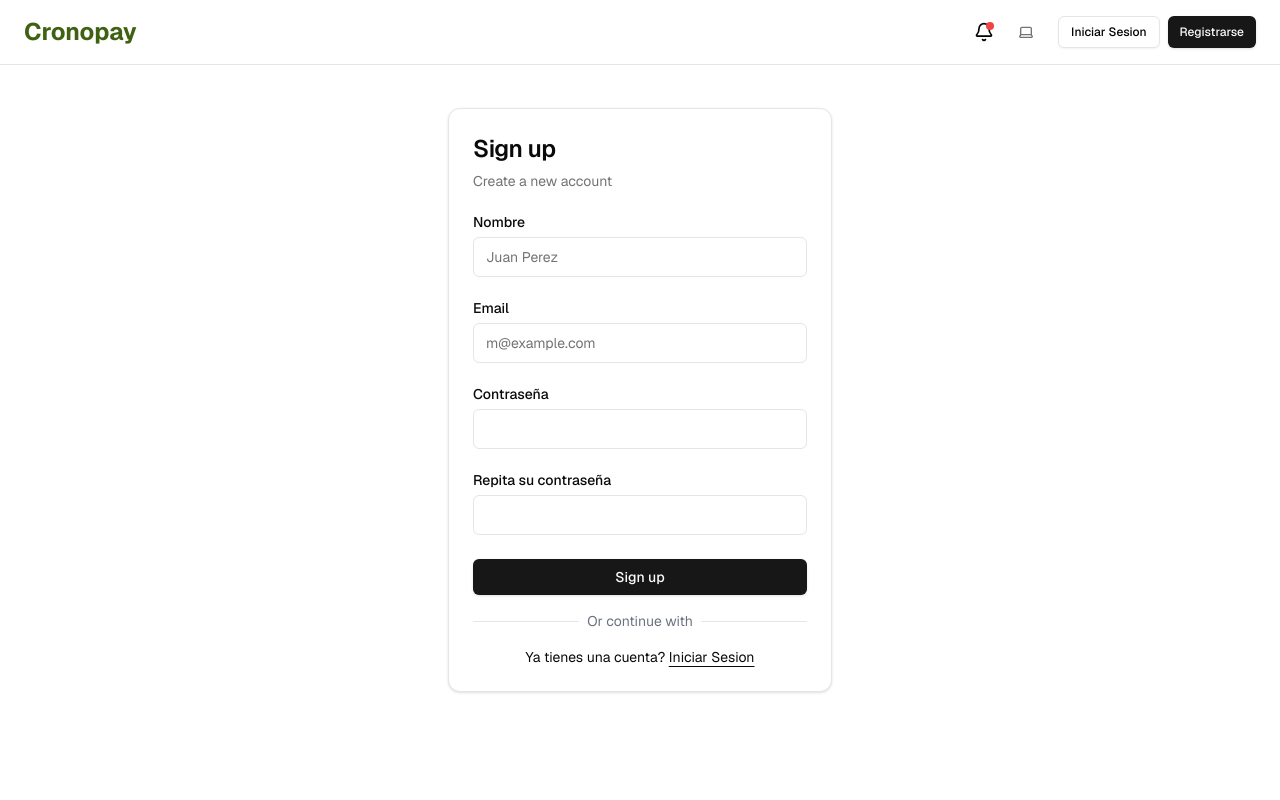
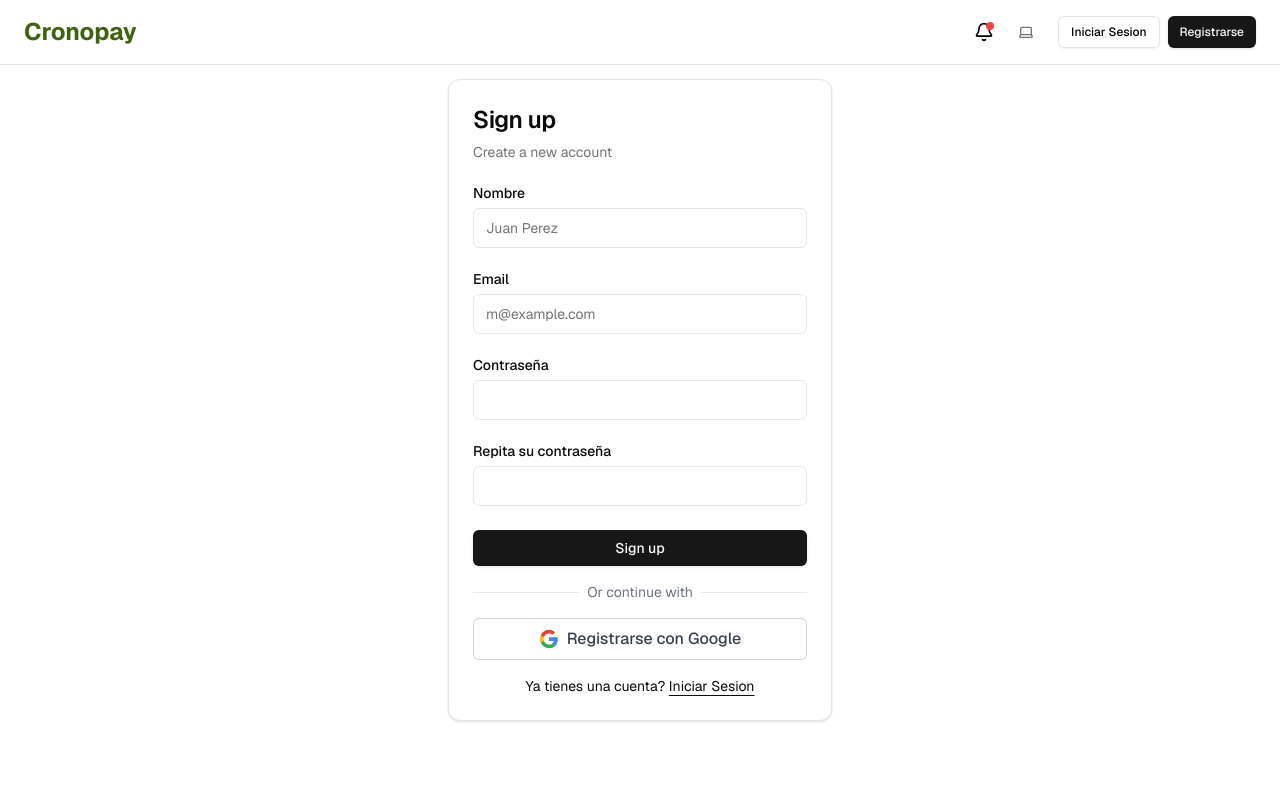
Before and after one commit to jjgalindez/CronoPay, a Next.js app: page /auth/sign-up in a window 1280 px wide. Shown: the top 800 px of the page. Built offline with nearby package versions, Linux system fonts and the light colour scheme; no server answers.

Commit message:
Google Button Re-Applied

```diff
--- a/components/google-oauth.tsx
+++ b/components/google-oauth.tsx
@@ -1,91 +1,103 @@
 "use client";
-import React, { useEffect } from 'react'
+import React, { useState } from 'react'
+import { createClient } from '@/lib/supabase/client'
+import { useRouter } from 'next/navigation'
 
-// Declaraciones de tipos para Google OAuth
-declare global {
-    interface Window {
-        google?: {
-            accounts: {
-                id: {
-                    initialize: (config: any) => void;
-                    renderButton: (element: HTMLElement | null, config: any) => void;
-                    prompt: () => void;
-                };
-            };
-        };
-    }
+interface GoogleSignUpProps {
+    buttonText?: string;
+    redirectTo?: string;
 }
 
-interface GoogleSignUpProps {
-    callbackFunction: (response: any) => void;
-    buttonText?: string;
-}
+export const GoogleSignUp: React.FC<GoogleSignUpProps> = ({ buttonText, redirectTo = '/protected' }) => {
+    const supabase = createClient();
+    const router = useRouter();
+    const [isLoading, setIsLoading] = useState(false);
 
-export const GoogleSignUp: React.FC<GoogleSignUpProps> = ({ callbackFunction, buttonText }) => {
-    useEffect(() => {
-        // Intenta inicializar y renderizar el botón si la API de google ya está disponible.
-        const initAndRender = (): boolean => {
-            if (!window.google || !window.google.accounts || !window.google.accounts.id) return false;
+    const handleGoogleLogin = async () => {
+        try {
+            setIsLoading(true);
 
-            try {
-                window.google.accounts.id.initialize({
-                    client_id: '260786178265-k3im15pear08ktgbbp42mu96jv5hlb8j.apps.googleusercontent.com',
-                    callback: callbackFunction,
-                    auto_select: true,
+            // Crear el popup manualmente
+            const { data, error } = await supabase.auth.signInWithOAuth({
+                provider: "google",
+                options: {
+                    redirectTo: `${window.location.origin}/auth/callback?popup=true&next=${encodeURIComponent(redirectTo)}`,
+                    queryParams: {
+                        access_type: 'offline',
+                        prompt: 'select_account',
+                    },
+                    skipBrowserRedirect: true, // Importante para popup
+                    scopes: 'email profile',
+                },
             });
 
-                window.google.accounts.id.renderButton(
-                    document.getElementById('google-signin-button'),
-                    {
-                        type: 'standard',
-                        shape: 'rectangular',
-                        theme: 'outline',
-                        text: buttonText || 'signup_with',
-                        size: 'large',
-                        logo_alignment: 'left',
-                    }
+            if (error) throw error;
+
+            // Abrir popup manualmente centrado
+            if (data?.url) {
+                // Calcular posición centrada
+                const width = 500;
+                const height = 600;
+                const left = (screen.width / 2) - (width / 2);
+                const top = (screen.height / 2) - (height / 2);
+
+                const popup = window.open(
+                    data.url,
+                    'google-oauth',
+                    `width=${width},height=${height},left=${left},top=${top},scrollbars=yes,resizable=yes`
                 );
 
-                return true;
-            } catch (e) {
-                // Si algo falla, devolvemos false para intentar de nuevo.
-                return false;
+                // Escuchar el mensaje del popup cuando se complete
+                const messageListener = (event: MessageEvent) => {
+                    if (event.origin !== window.location.origin) return;
+
+                    if (event.data.type === 'OAUTH_SUCCESS') {
+                        popup?.close();
+                        router.push(redirectTo);
+                        window.removeEventListener('message', messageListener);
+                    } else if (event.data.type === 'OAUTH_ERROR') {
+                        popup?.close();
+                        console.error('OAuth error:', event.data.error);
+                        window.removeEventListener('message', messageListener);
                     }
                 };
 
-        const loadGoogleScript = () => {
-            const existing = document.getElementById('google-oauth-script');
+                window.addEventListener('message', messageListener);
 
-            if (existing) {
-                // Si el script ya existe, intentamos inicializar inmediatamente.
-                if (initAndRender()) return;
-
-                // Si la API aún no está lista, hacemos polling unos instantes hasta que esté disponible.
-                let tries = 0;
-                const maxTries = 25; // ~5 segundos (25 * 200ms)
-                const interval = setInterval(() => {
-                    if (initAndRender() || ++tries > maxTries) {
-                        clearInterval(interval);
+                // Limpiar si el popup se cierra manualmente
+                const checkClosed = setInterval(() => {
+                    if (popup?.closed) {
+                        clearInterval(checkClosed);
+                        window.removeEventListener('message', messageListener);
+                        setIsLoading(false);
                     }
-                }, 200);
-
-                return;
+                }, 1000);
             }
-
-            const script = document.createElement('script');
-            script.id = 'google-oauth-script';
-            script.src = 'https://accounts.google.com/gsi/client';
-            script.async = true;
-            script.onload = () => {
-                initAndRender();
-            };
-            document.head.appendChild(script);
+        } catch (error) {
+            console.error('Error en login con Google:', error);
+            setIsLoading(false);
+        }
     };
 
-        loadGoogleScript();
-    }, [callbackFunction]);
+    return (
+        <button
+            onClick={handleGoogleLogin}
+            disabled={isLoading}
+            className="w-full px-4 py-2 bg-white border border-gray-300 rounded-md hover:bg-gray-50 disabled:opacity-50 disabled:cursor-not-allowed flex items-center justify-center gap-2 text-gray-700 font-medium transition-colors"
+        >
+            {isLoading ? (
+                <div className="w-5 h-5 border-2 border-gray-300 border-t-gray-600 rounded-full animate-spin"></div>
+            ) : (
+                <svg className="w-5 h-5" viewBox="0 0 24 24">
+                    <path fill="#4285F4" d="M22.56 12.25c0-.78-.07-1.53-.2-2.25H12v4.26h5.92c-.26 1.37-1.04 2.53-2.21 3.31v2.77h3.57c2.08-1.92 3.28-4.74 3.28-8.09z"/>
+                    <path fill="#34A853" d="M12 23c2.97 0 5.46-.98 7.28-2.66l-3.57-2.77c-.98.66-2.23 1.06-3.71 1.06-2.86 0-5.29-1.93-6.16-4.53H2.18v2.84C3.99 20.53 7.7 23 12 23z"/>
+                    <path fill="#FBBC05" d="M5.84 14.09c-.22-.66-.35-1.36-.35-2.09s.13-1.43.35-2.09V7.07H2.18C1.43 8.55 1 10.22 1 12s.43 3.45 1.18 4.93l2.85-2.22.81-.62z"/>
+                    <path fill="#EA4335" d="M12 5.38c1.62 0 3.06.56 4.21 1.64l3.15-3.15C17.45 2.09 14.97 1 12 1 7.7 1 3.99 3.47 2.18 7.07l3.66 2.84c.87-2.6 3.3-4.53 6.16-4.53z"/>
+                </svg>
+            )}
+            {isLoading ? 'Conectando...' : (buttonText || 'Iniciar sesión con Google')}
+        </button>
+    );
+};
 
-    return <div id="google-signin-button" className="w-full"></div>;
-}
-
-export default GoogleSignUp
+export default GoogleSignUp;
--- a/components/heroSection.tsx
+++ b/components/heroSection.tsx
@@ -1,7 +1,9 @@
 'use client'
 
+import { createClient } from "@/lib/supabase/client";
 import Link from "next/link"
-import { Fragment } from "react"
+import { useRouter } from "next/navigation";
+import { useState } from "react"
 
 // import { useState } from 'react'
 // import { Dialog, DialogPanel } from '@headlessui/react'
@@ -15,10 +17,37 @@ import { Fragment } from "react"
 // ]
 
 export default function HeroSection() {
+  const [error, setError] = useState<string | null>(null);
+  const [isLoading, setIsLoading] = useState(false);
+  const router = useRouter();
+
   //const [mobileMenuOpen, setMobileMenuOpen] = useState(false)
+  async function handleSignInWithGoogle(response: any) {
+    const supabase = createClient();
+    setIsLoading(true);
+    setError(null);
 
+    try {
+      const { data, error } = await supabase.auth.signInWithIdToken({
+        provider: 'google',
+        token: response.credential,
+      });
+
+      if (error) throw error;
+
+      // Si el login es exitoso, redirigir a la página protegida
+      router.push("/protected");
+    } catch (error: unknown) {
+      setError(error instanceof Error ? error.message : "An error occurred with Google sign-in");
+    } finally {
+      setIsLoading(false);
+    }
+  }
   return (
     <>
+
+      {/* Opcional: También puedes mostrar el botón personalizado */}
+      {/* <GoogleSignInButton buttonId="google-sso-hero" /> */}
       {/* <header className="absolute inset-x-0 top-0 z-50">
         <nav aria-label="Global" className="flex items-center justify-between p-6 lg:px-8">
           <div className="flex lg:flex-1">
--- a/components/login-form.tsx
+++ b/components/login-form.tsx
@@ -16,7 +16,7 @@ import Link from "next/link";
 import { useRouter } from "next/navigation";
 import { useState } from "react";
 
-import GoogleSignUp from "./google-oauth";
+import { GoogleSignUp } from "./google-oauth";
 
 export function LoginForm({
   className,
@@ -48,28 +48,6 @@ export function LoginForm({
       setIsLoading(false);
     }
   };
-
-  async function handleSignInWithGoogle(response: any) {
-    const supabase = createClient();
-    setIsLoading(true);
-    setError(null);
-
-    try {
-      const { data, error } = await supabase.auth.signInWithIdToken({
-        provider: 'google',
-        token: response.credential,
-      });
-
-      if (error) throw error;
-
-      // Si el login es exitoso, redirigir a la página protegida
-      router.push("/protected");
-    } catch (error: unknown) {
-      setError(error instanceof Error ? error.message : "An error occurred with Google sign-in");
-    } finally {
-      setIsLoading(false);
-    }
-  }
 
   return (
     <div className={cn("flex flex-col gap-6", className)} {...props}>
@@ -116,7 +94,7 @@ export function LoginForm({
               <Button type="submit" className="w-full" disabled={isLoading}>
                 {isLoading ? "Logging in..." : "Login"}
               </Button>
-              <GoogleSignUp callbackFunction={handleSignInWithGoogle} buttonText="Sign in with Google" />
+              <GoogleSignUp buttonText="Acceder con Google" redirectTo="/protected" />
             </div>
             <div className="mt-4 text-center text-sm">
               Don&apos;t have an account?{" "}
--- a/components/sign-up-form.tsx
+++ b/components/sign-up-form.tsx
@@ -151,7 +151,7 @@ export function SignUpForm({
               <span className="text-sm text-gray-500">Or continue with</span>
               <span className="h-px flex-1 bg-gray-200"></span>
             </div>
-            <GoogleSignUp callbackFunction={handleSignInWithGoogle} />
+            <GoogleSignUp buttonText="Registrarse con Google" redirectTo="/protected" />
             <div className="mt-4 text-center text-sm">
               Ya tienes una cuenta?{" "}
               <Link href="/auth/login" className="underline underline-offset-4">
```
Also changed, not shown: app/auth/callback/route.ts (+32 -0 lines). Lines whose indentation alone changed are shown as unchanged.
